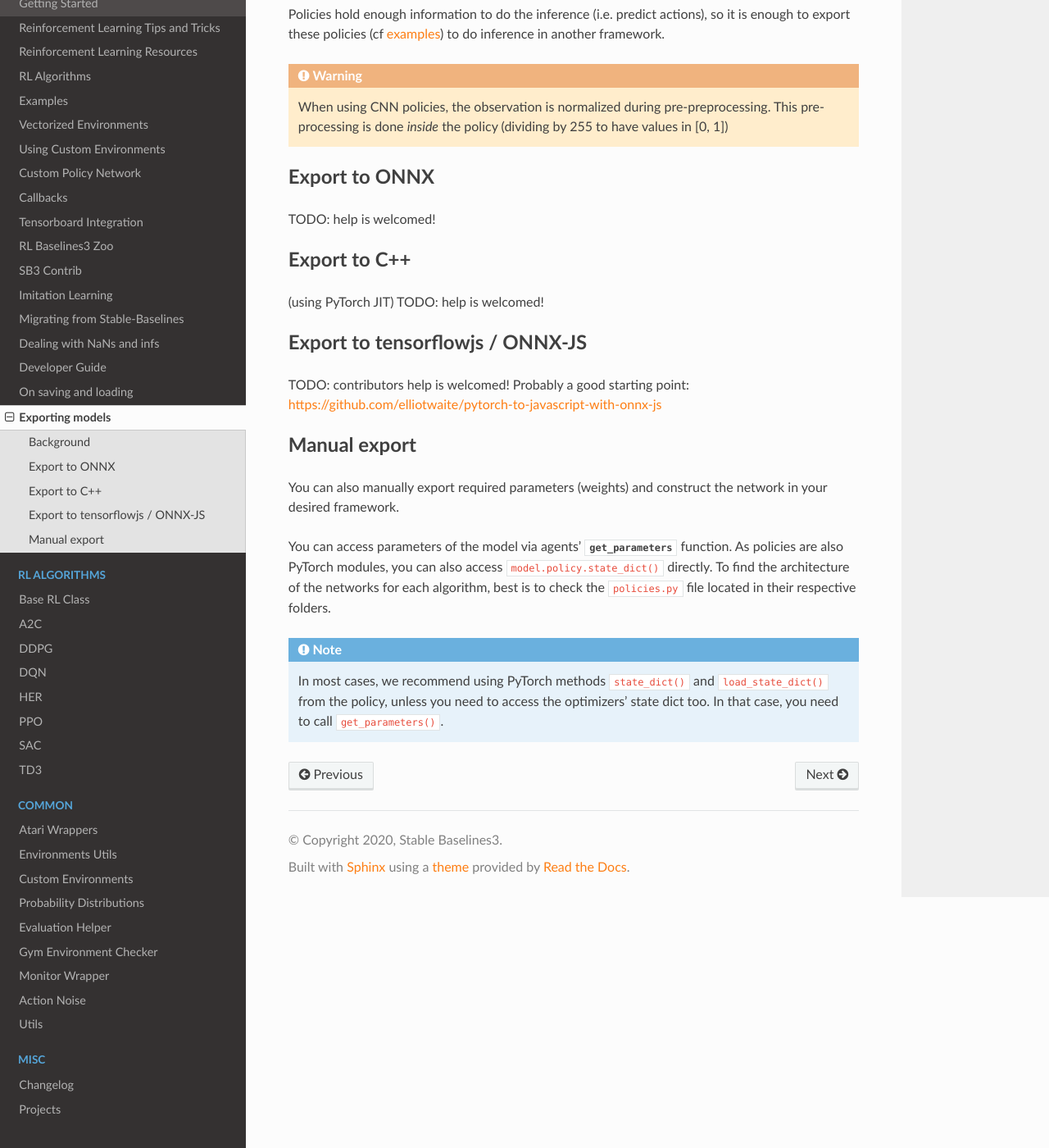
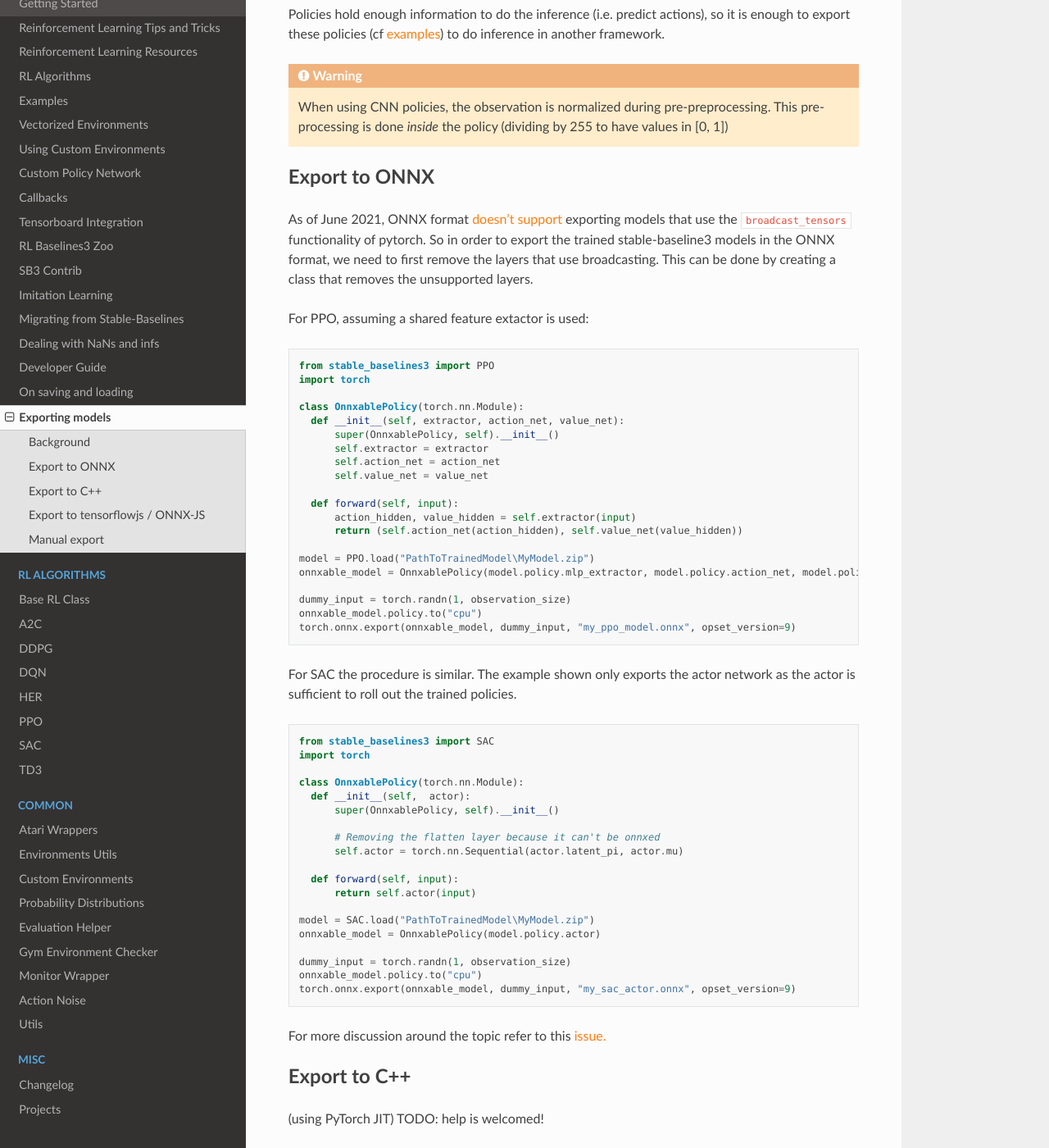
Before and after one commit to DLR-RM/stable-baselines3, a Sphinx documentation site: the page built from docs/guide/export.rst, in a window 1280 px wide and 1400 px high, scrolled down 421 px. Shown: the whole window at 82% size. Built offline with Sphinx 7.4.7 and the Read the Docs theme 2.0.0, drawn with Linux system fonts in a browser that asks for light colours; pages that are not in the unit, such as notebooks, are missing from menus.

Commit message:
Updated ONNX documentation
First draft on the documentation explaining how to export SB3 models in the ONNX format

```diff
--- a/docs/guide/export.rst
+++ b/docs/guide/export.rst
@@ -31,8 +31,60 @@
 Export to ONNX
 -----------------
 
-TODO: help is welcomed!
+As of June 2021, ONNX format  `doesn't support <https://github.com/onnx/onnx/issues/3033>`_ exporting models that use the ``broadcast_tensors`` functionality of pytorch. So in order to export the trained stable-baseline3 models in the ONNX format, we need to first remove the layers that use broadcasting. This can be done by creating a class that removes the unsupported layers.
 
+For PPO, assuming a shared feature extactor is used:
+
+.. code-block:: python
+
+  from stable_baselines3 import PPO
+  import torch
+
+  class OnnxablePolicy(torch.nn.Module):
+    def __init__(self, extractor, action_net, value_net):
+        super(OnnxablePolicy, self).__init__()
+        self.extractor = extractor
+        self.action_net = action_net
+        self.value_net = value_net
+
+    def forward(self, input):
+        action_hidden, value_hidden = self.extractor(input)
+        return (self.action_net(action_hidden), self.value_net(value_hidden))
+
+  model = PPO.load("PathToTrainedModel\MyModel.zip")
+  onnxable_model = OnnxablePolicy(model.policy.mlp_extractor, model.policy.action_net, model.policy.value_net)
+
+  dummy_input = torch.randn(1, observation_size)
+  onnxable_model.policy.to("cpu")
+  torch.onnx.export(onnxable_model, dummy_input, "my_ppo_model.onnx", opset_version=9)
+..
+
+For SAC the procedure is similar. The example shown only exports the actor network as the actor is sufficient to roll out the trained policies.
+
+.. code-block:: python
+
+  from stable_baselines3 import SAC
+  import torch
+
+  class OnnxablePolicy(torch.nn.Module):
+    def __init__(self,  actor):
+        super(OnnxablePolicy, self).__init__()
+
+        # Removing the flatten layer because it can't be onnxed
+        self.actor = torch.nn.Sequential(actor.latent_pi, actor.mu)
+
+    def forward(self, input):
+        return self.actor(input)
+
+  model = SAC.load("PathToTrainedModel\MyModel.zip")
+  onnxable_model = OnnxablePolicy(model.policy.actor)
+
+  dummy_input = torch.randn(1, observation_size)
+  onnxable_model.policy.to("cpu")
+  torch.onnx.export(onnxable_model, dummy_input, "my_sac_actor.onnx", opset_version=9)
+
+
+For more discussion around the topic refer to this `issue. <https://github.com/DLR-RM/stable-baselines3/issues/383>`_
 
 Export to C++
 -----------------
```
